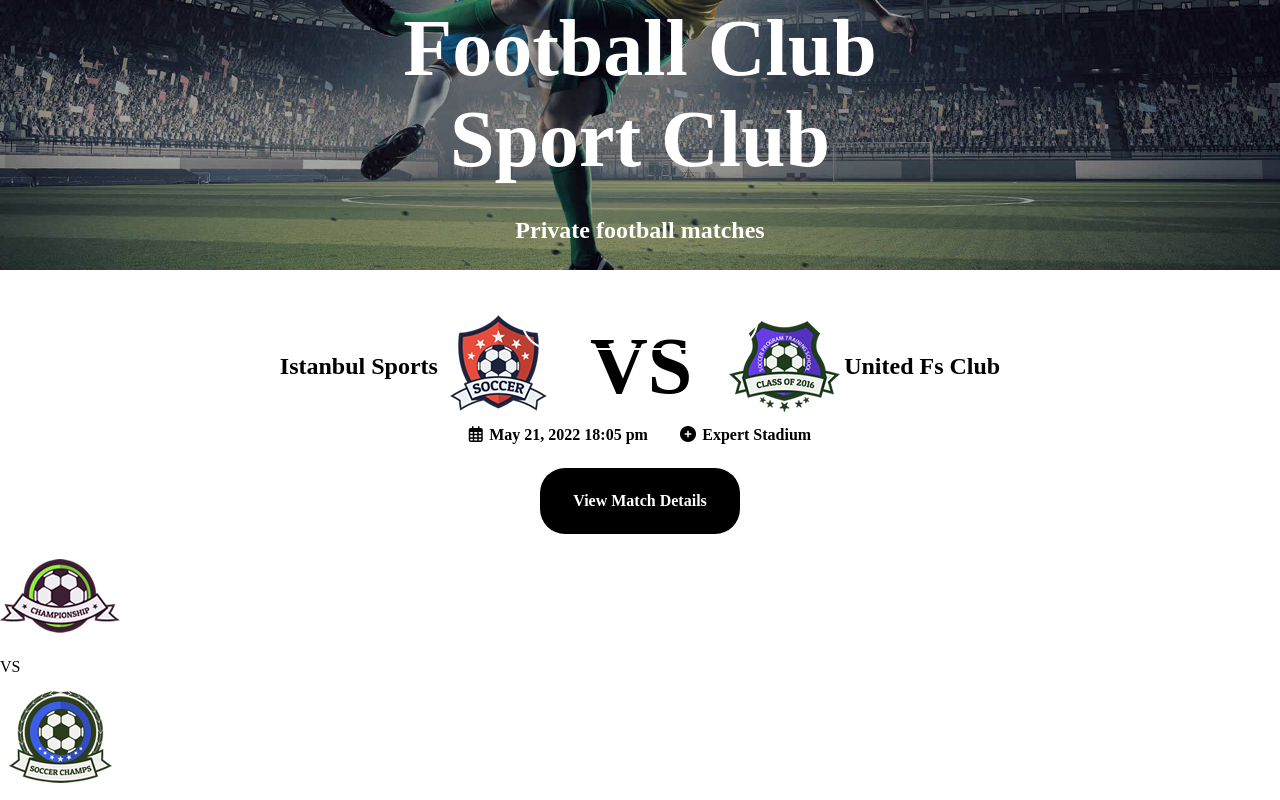
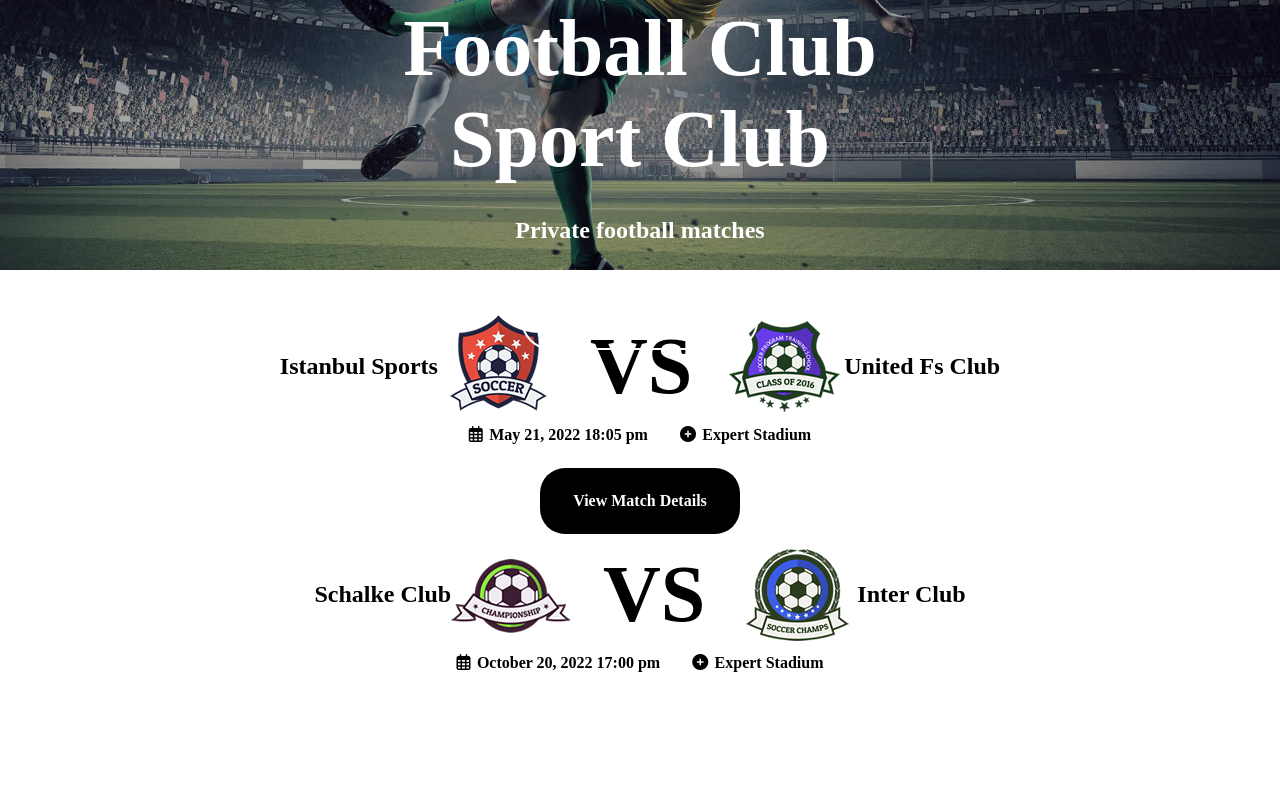
Before and after one commit to simoneevacca/proj-html-vuejs, a Vue app: page / in a window 1280 px wide. Shown: the part 450-1250 px from the top of the page. After the commit the page ends 1146 px from the top, so only its background shows below. Built offline with nearby package versions, Linux system fonts and the light colour scheme.

Commit message:
add structure to clubVs component

```diff
--- a/src/components/AppMain.vue
+++ b/src/components/AppMain.vue
@@ -51,7 +51,7 @@ export default {
         </section>
 
 
-        <ClubVs :club1="state.schalke1" :club2="state.inter" />
+        <ClubVs :club1="state.schalke1" :club2="state.inter" data="October 20, 2022 17:00 pm"/>
     </main>
 
 </template>
--- a/src/components/ClubVs.vue
+++ b/src/components/ClubVs.vue
@@ -1,19 +1,68 @@
 <script>
-    export default {
-        name: 'ClubVs',
-        props: ['club1', 'club2']
-    }
+export default {
+    name: 'ClubVs',
+    props: ['club1', 'club2', 'data']
+}
 </script>
 
 <template>
 
+    <div class="clubs">
+        <div class="club">
+            <h3>{{ club1.name }}</h3>
+            <img :src="club1.logo" alt="">
+        </div>
+        <div class="vs">VS</div>
+        <div class="club">
+            <img :src="club2.logo" alt="">
+            <h3>{{ club2.name }}</h3>
+        </div>
+    </div>
+    <div class="info">
+        <div>
+            <i class="fa-regular fa-calendar-days"></i>
+            <strong>{{ data }}</strong>
+        </div>
+        <div>
+            <i class="fa-solid fa-circle-plus"></i>
+            <strong>Expert Stadium</strong>
+        </div>
 
-    <img :src="club1.logo" alt="">
-    <div>VS</div>
-    <img :src="club2.logo" alt="">
+    </div>
 
 
 </template>
 
 <style>
-</style>
+
+& .clubs {
+            display: flex;
+            align-items: center;
+            justify-content: center;
+            gap: 2rem;
+
+            & .club {
+                display: flex;
+                align-items: center;
+
+            }
+
+            & .vs {
+                font-size: 5rem;
+                font-weight: bold;
+            }
+
+        }
+
+        & .info {
+            display: flex;
+            align-items: center;
+            justify-content: center;
+            gap: 2rem;
+            margin-bottom: 1.5rem;
+
+            & div {
+                display: flex;
+                gap: 0.4rem;
+            }
+        }</style>
```
